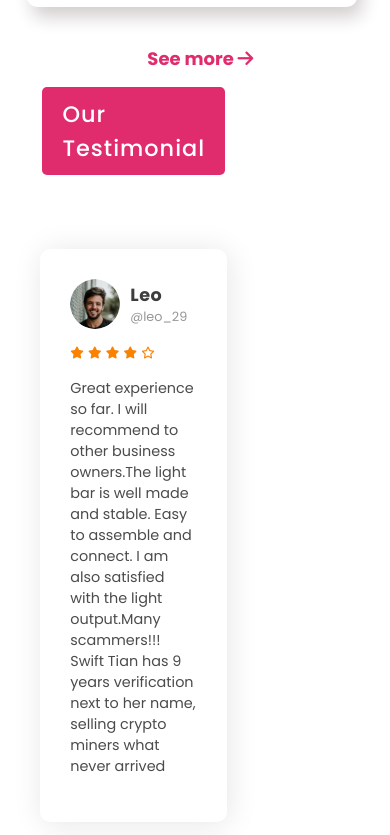
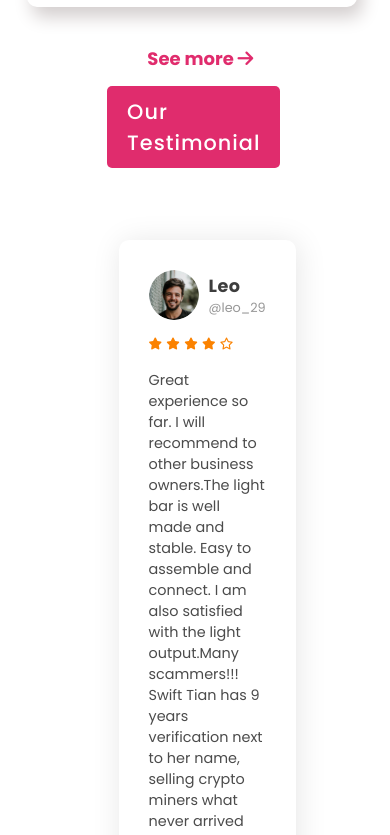
Before and after one commit to jannatul-mou149/assignment-2, a plain HTML site: page index.html in a window 390 px wide. Shown: the part 6117-6952 px from the top of the page. Drawn offline with Linux system fonts and the light colour scheme.

Commit message:
done final retouch

```diff
--- a/style.css
+++ b/style.css
@@ -237,10 +237,12 @@ a{
         margin-top: 10px;
     }
     .testimonial-box{
-        width:100%;
+        width:fit-content;
+        margin-left: 80%;
     }
     .testimonial-heading h1{
-        font-size: 1.4rem;
+        margin-left: 120px;
+        font-size: 1.3rem;
     }
 }
 /* -----------for tab-devices----------- */
```
